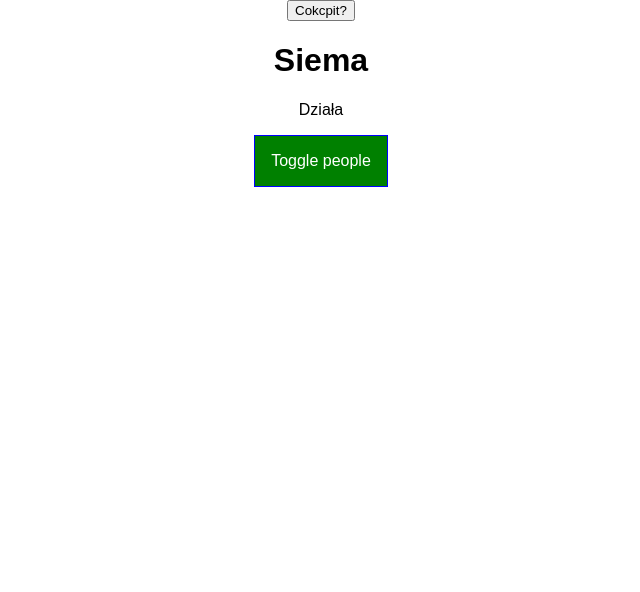
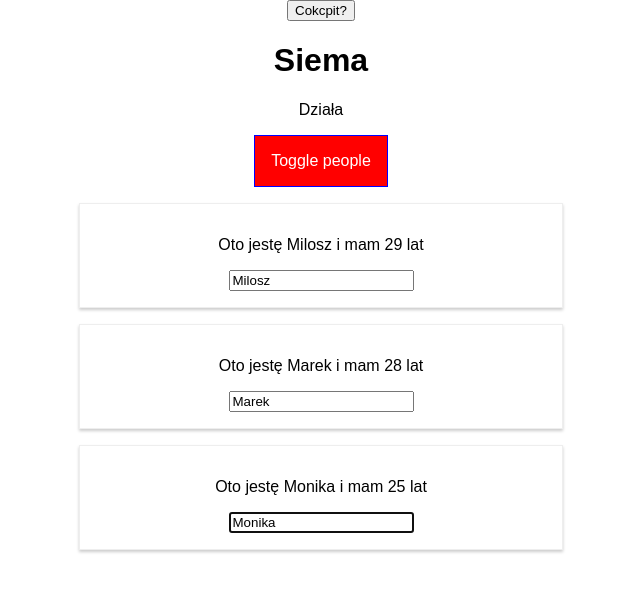
Before and after one commit to plmiso/basics, a React app: page / in a window 1280 px wide. Shown: the top 592 px of the page, without its empty margins (319-959 px from the left). Built offline with nearby package versions, Linux system fonts and the light colour scheme.

Commit message:
reference in functional components

```diff
--- a/src/components/Cockpit/Cockpit.js
+++ b/src/components/Cockpit/Cockpit.js
@@ -1,15 +1,18 @@
-import React, {useEffect} from 'react'
+import React, {useEffect, useRef} from 'react'
 import classes from './Cockpit.css'
 
 const cockpit = (props) => {
+    const toggleBtnRef = useRef(null)
+
     useEffect(() =>{
         //odpala się za każdym razem kiedy komponent jest używany
         //spoko do http request
         console.log('[Cockpit.js] useEffect')
         // fake http
-        setTimeout(() => {
-            alert('Saved data to cloud!')
-        }, 1000)
+        // setTimeout(() => {
+        //     alert('Saved data to cloud!')
+        // }, 1000)
+        toggleBtnRef.current.click()
         return () =>{
 
             //zwracanie pustej funkcji w useEffect pozwala na cleanup
@@ -42,7 +45,7 @@
         <div className = {classes.Cockpit}>
             <h1>Siema</h1>
             <p className={assignedClasses.join(' ')}>Działa</p>
-            <button
+            <button ref={toggleBtnRef}
             className={btnClass}
             onClick={props.clicked}>Toggle people</button>
         </div>
```
